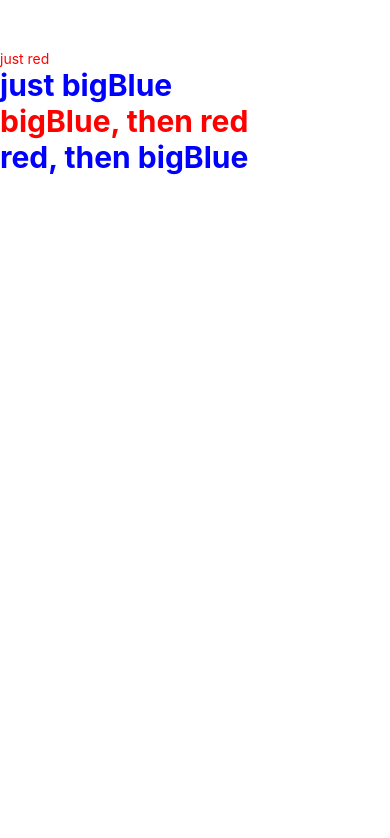
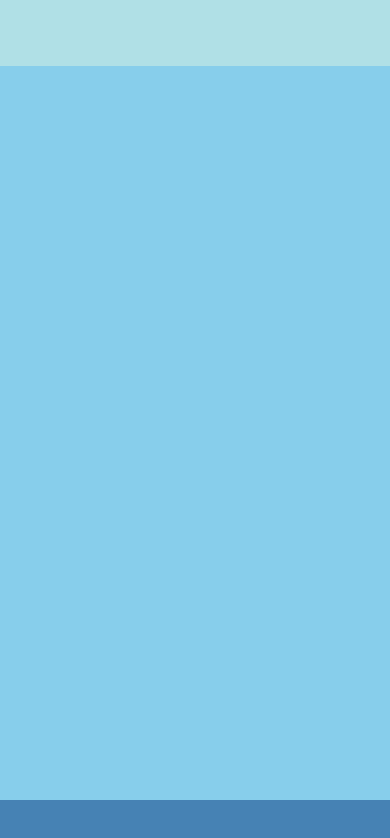
Before and after one commit to caio11pessoa/React-Native, a React Native app: screen / in a window 390 px wide. Shown: the top 838 px of the page. Built offline with nearby package versions, Linux system fonts and the light colour scheme.

Commit message:
Height and Width

```diff
--- a/App.js
+++ b/App.js
@@ -1,29 +1,12 @@
 import React from 'react';
-import {StyleSheet, Text, View} from 'react-native';
+import {View} from 'react-native';
 
-const LotsOfStyles = () => {
-    return (
-        <View style={styles.container}>
-            <Text style={styles.red}>just red</Text>
-            <Text style={styles.bigBlue}>just bigBlue</Text>
-            <Text style={[styles.bigBlue, styles.red]}>bigBlue, then red</Text>
-            <Text style={[styles.red, styles.bigBlue]}>red, then bigBlue</Text>
-        </View>
-    );
+const flexDimensionsBasics = () => {
+    return <View style={{flex: 1}}>
+        <View style={{flex: 45, backgroundColor:'powderblue'}}/>
+        <View style={{flex: 500, backgroundColor:'skyblue'}}/>
+        <View style={{flex: 30, backgroundColor:'steelblue'}}/>
+    </View>
 }
 
-const styles = StyleSheet.create({
-    container: {
-        marginTop: 50,
-    },
-    bigBlue: {
-        color: 'blue',
-        fontWeight:'bold',
-        fontSize: 30,
-    },
-    red: {
-        color: 'red',
-    },
-})
-
-export default LotsOfStyles;
+export default flexDimensionsBasics;
```
Also changed, not shown: FixedDimensions.js (added, +14 -0 lines), Style.js (added, +29 -0 lines).
